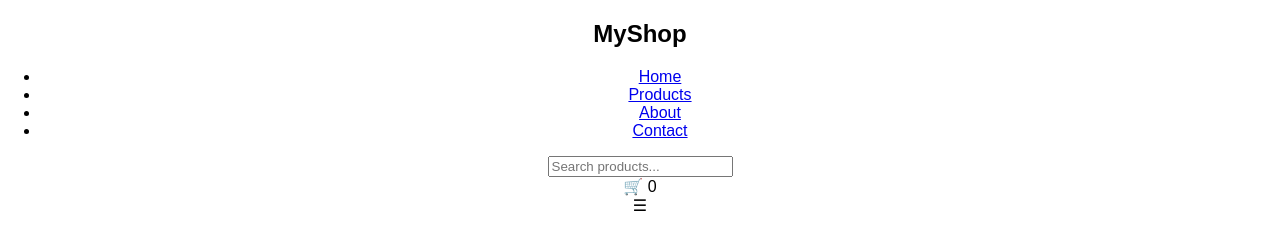
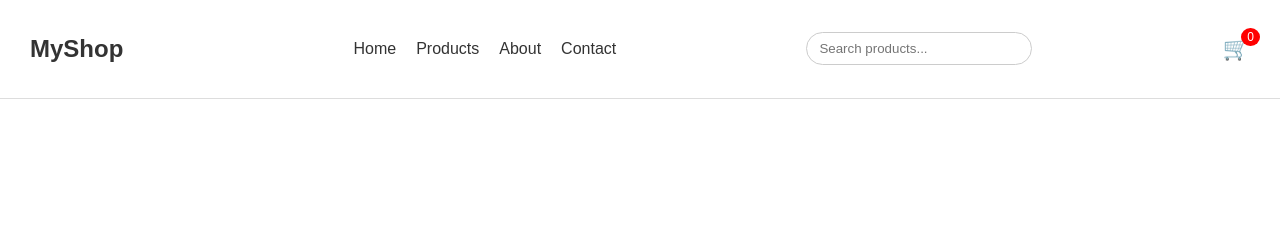
Before and after one commit to varalakshmir1114/ecommerce-frontend, a website: page index.html in a window 1280 px wide. Drawn offline with Linux system fonts and the light colour scheme.

Commit message:
Styled header and navigation bar

```diff
--- a/styles/main.css
+++ b/styles/main.css
@@ -4,3 +4,70 @@ body {
     padding: 0;
     text-align: center;
 }
+/* Header container */
+.header {
+    display: flex;
+    align-items: center;
+    text-align: left;
+    justify-content: space-between;
+    padding: 15px 30px;
+    background-color: #ffffff;
+    border-bottom: 1px solid #ddd;
+}
+
+/* Logo */
+.logo h2 {
+    color: #333;
+}
+
+/* Navigation menu */
+.nav ul {
+    list-style: none;
+    display: flex;
+    gap: 20px;
+}
+
+.nav ul li a {
+    text-decoration: none;
+    color: #333;
+    font-weight: 500;
+}
+
+.nav ul li a:hover {
+    color: #007bff;
+}
+
+/* Search bar */
+.search-bar input {
+    padding: 8px 12px;
+    width: 200px;
+    border: 1px solid #ccc;
+    border-radius: 20px;
+    outline: none;
+}
+
+/* Cart icon */
+.cart {
+    position: relative;
+    font-size: 22px;
+    cursor: pointer;
+}
+
+/* Cart badge */
+.cart-count {
+    position: absolute;
+    top: -8px;
+    right: -10px;
+    background-color: red;
+    color: white;
+    font-size: 12px;
+    padding: 2px 6px;
+    border-radius: 50%;
+}
+
+/* Hamburger menu */
+.hamburger {
+    display: none;
+    font-size: 24px;
+    cursor: pointer;
+}
```
